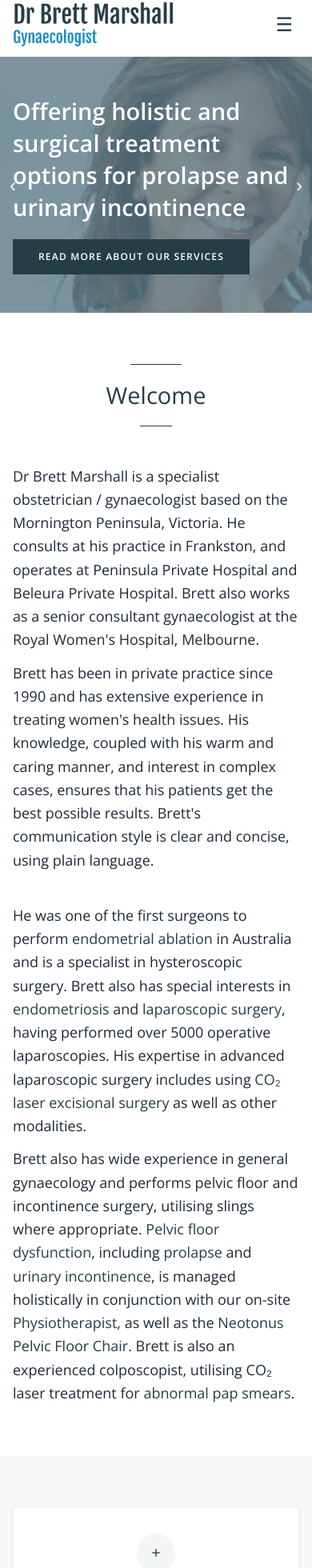
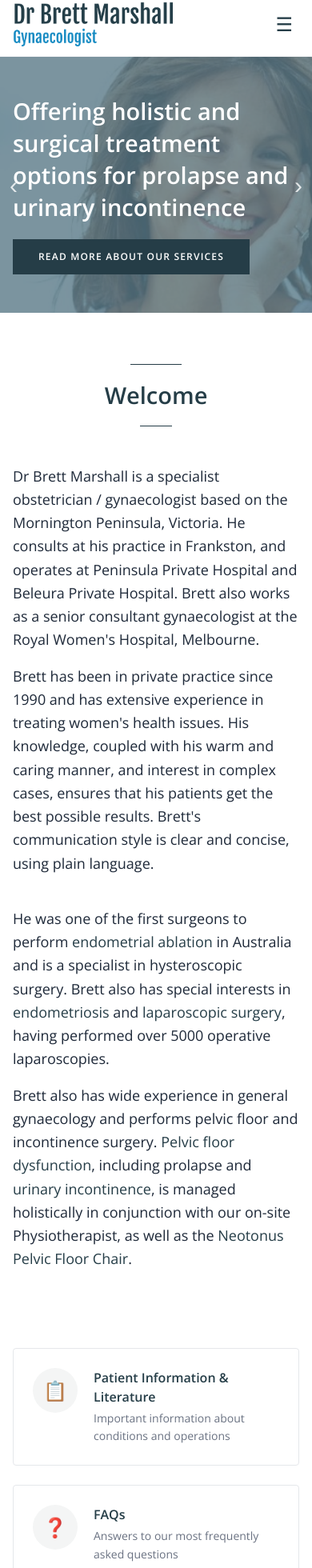
Before and after one commit to viet-commits/drbrettmarshall, a Next.js app: page / in a window 390 px wide. Shown: the part 10-1970 px from the top of the page at 80% size. Built offline with nearby package versions, Linux system fonts and the light colour scheme.

Commit message:
Major audit fix: 5-col footer (matching live), correct CTA 2×2 layout, removed old footer with logo+associations, body text 18px, headings 29px/600w

```diff
--- a/pages/_app.tsx
+++ b/pages/_app.tsx
@@ -3,6 +3,53 @@ import type { AppProps } from "next/app";
 import Head from "next/head";
 import Link from "next/link";
 import { useState } from "react";
+import cleanContent from "../data/clean_content.json";
+
+const CONDITION_SLUGS = [
+  "abnormal-pap-smears-vulval-disorders","adhesions","endometriosis",
+  "fibroids","infertility","menorrhagia-heavy-periods","pcos",
+  "pelvic-organ-prolapse","pelvic-pain","urinary-incontinence"
+];
+
+function FooterLinks() {
+  const services = cleanContent.services as Record<string, { title: string }>;
+  const procedureSlugs = Object.keys(services).filter(s => !CONDITION_SLUGS.includes(s));
+
+  const cols = [
+    { heading: "Site Links", links: [
+      ["About Dr Marshall","/about"],["Patient Information","/patient-information"],["Services","/our-services"],
+      ["Frequently Asked Questions","/frequently-asked-questions-faq"],["Contact Us","/contact"],
+      ["Disclaimer","/disclaimer"],["Privacy Policy","/privacy-policy"],
+    ]},
+    { heading: "For Patients", links: [
+      ["Patient Information & Forms","/patient-information"],["Operations and Conditions","/our-services"],
+      ["About your visit","/about-your-visit"],["New Patient Registration","/patient-forms/new-patient-form"],
+      ["Photo Gallery","/for-doctors"],
+    ]},
+    { heading: "For Doctors", links: [
+      ["Refer a Patient","/refer-a-patient"],["Photo Gallery","/for-doctors"],
+    ]},
+    { heading: "Conditions Treated", links: CONDITION_SLUGS.slice(0,8).map(s => [services[s]?.title || s, `/services/${s}`]) },
+    { heading: "Procedures", links: procedureSlugs.slice(0,8).map(s => [services[s]?.title || s, `/services/${s}`]) },
+  ];
+
+  return (
+    <div className="max-w-[1200px] mx-auto px-4 py-12">
+      <div className="grid grid-cols-2 md:grid-cols-3 lg:grid-cols-5 gap-8">
+        {cols.map(col => (
+          <div key={col.heading}>
+            <h4 className="text-[#8bb2c4] text-lg font-semibold mb-4">{col.heading}</h4>
+            <ul className="space-y-1.5">
+              {col.links.map(([label, href]) => (
+                <li key={label}><a href={href} className="text-base text-white/90 hover:text-white hover:underline transition-colors">{label}</a></li>
+              ))}
+            </ul>
+          </div>
+        ))}
+      </div>
+    </div>
+  );
+}
 
 export default function App({ Component, pageProps }: AppProps) {
   const [mobileOpen, setMobileOpen] = useState(false);
@@ -99,48 +146,11 @@ export default function App({ Component, pageProps }: AppProps) {
           <Component {...pageProps} />
         </main>
 
-        {/* Footer */}
-        <footer className="bg-[#101820] text-white mt-16">
-          <div className="max-w-[1200px] mx-auto px-4 py-14">
-            <div className="grid grid-cols-1 md:grid-cols-3 gap-10 mb-10">
-              <div>
-                <img src="/images/DBM_Logo-uai-258x72.png" alt="Dr Brett Marshall" className="h-12 w-auto mb-4 brightness-0 invert opacity-80" />
-                <p className="text-sm text-gray-400 leading-relaxed">
-                  Specialist Obstetrician & Gynaecologist<br />
-                  Suite 3, 7 Foot Street, Frankston VIC 3199<br />
-                  <a href="tel:+613****6411" className="hover:text-white">03 9776 6411</a>
-                </p>
-              </div>
-              <div>
-                <h4 className="text-sm font-semibold uppercase tracking-wider mb-4 text-gray-300">Quick Links</h4>
-                <ul className="text-sm text-gray-400 space-y-1.5">
-                  <li><a href="/about" className="hover:text-white transition-colors">About Dr Marshall</a></li>
-                  <li><a href="/our-services" className="hover:text-white transition-colors">Our Services</a></li>
-                  <li><a href="/patient-information" className="hover:text-white transition-colors">Patient Information</a></li>
-                  <li><a href="/request-an-appointment" className="hover:text-white transition-colors">Request Appointment</a></li>
-                  <li><a href="/contact" className="hover:text-white transition-colors">Contact</a></li>
-                </ul>
-              </div>
-              <div>
-                <h4 className="text-sm font-semibold uppercase tracking-wider mb-4 text-gray-300">Professional Associations</h4>
-                <div className="grid grid-cols-3 gap-3">
-                  <img src="/images/eshrelogo-uai-258x103.png" alt="ESHRE" className="h-12 w-auto object-contain" />
-                  <img src="/images/ama_logo250-uai-258x103.png" alt="AMA" className="h-12 w-auto object-contain" />
-                  <img src="/images/ranzcog-uai-258x103.png" alt="RANZCOG" className="h-12 w-auto object-contain" />
-                  <img src="/images/ASCCP-textlogo-.jpg-uai-258x103.png" alt="ASCCP" className="h-12 w-auto object-contain" />
-                  <img src="/images/ISGE_logo_blauw_440x164-300x112-300x112-uai-258x103.png" alt="ISGE" className="h-12 w-auto object-contain" />
-                  <img src="/images/ages-logo-content-uai-258x103.png" alt="AGES" className="h-12 w-auto object-contain" />
-                </div>
-              </div>
-            </div>
-          </div>
-          <div className="border-t border-gray-800 text-center text-xs text-gray-500 py-4 space-x-4">
-            <span>&copy; {new Date().getFullYear()} Dr Brett Marshall</span>
-            <a href="/privacy-policy" className="hover:text-gray-300">Privacy Policy</a>
-            <span>·</span>
-            <a href="/disclaimer" className="hover:text-gray-300">Disclaimer</a>
-            <span>·</span>
-            <a href="/terms-conditions" className="hover:text-gray-300">Terms &amp; Conditions</a>
+        {/* Footer — 5-column links on brand color bg */}
+        <footer className="bg-[#253d47] text-white mt-16">
+          <FooterLinks />
+          <div className="border-t border-white/10 text-center text-sm text-gray-400 py-4">
+            &copy; {new Date().getFullYear()} Dr Brett Marshall. All rights reserved
           </div>
         </footer>
       </div>
--- a/pages/index.tsx
+++ b/pages/index.tsx
@@ -2,193 +2,99 @@ import Head from "next/head";
 import { useState, useEffect, useCallback } from "react";
 
 const slides = [
-  {
-    image: "/images/surgery-banner-e1547269060618.jpg",
-    text: "Dr Brett Marshall has extensive experience in advanced laparoscopic and hysteroscopic surgery",
-  },
-  {
-    image: "/images/incontinence-banner-e1547269083934.jpg",
-    text: "Offering holistic and surgical treatment options for prolapse and urinary incontinence",
-  },
-  {
-    image: "/images/best-results-banner-e1547269101397.jpg",
-    text: "Using the latest technology, expert knowledge, and a caring manner to deliver the best results for patients",
-  },
-  {
-    image: "/images/welcome-banner-e1547269304504.jpg",
-    text: "Providing considerable experience with professional, friendly care for a range of women's health issues",
-  },
+  { image: "/images/surgery-banner-e1547269060618.jpg", text: "Dr Brett Marshall has extensive experience in advanced laparoscopic and hysteroscopic surgery" },
+  { image: "/images/incontinence-banner-e1547269083934.jpg", text: "Offering holistic and surgical treatment options for prolapse and urinary incontinence" },
+  { image: "/images/best-results-banner-e1547269101397.jpg", text: "Using the latest technology, expert knowledge, and a caring manner to deliver the best results for patients" },
+  { image: "/images/welcome-banner-e1547269304504.jpg", text: "Providing considerable experience with professional, friendly care for a range of women's health issues" },
 ];
 
 export default function HomePage() {
   const [current, setCurrent] = useState(0);
   const [isTransitioning, setIsTransitioning] = useState(false);
-  const next = useCallback(() => {
-    if (isTransitioning) return;
-    setIsTransitioning(true);
-    setCurrent((c) => (c + 1) % slides.length);
-    setTimeout(() => setIsTransitioning(false), 700);
-  }, [isTransitioning]);
-  const prev = useCallback(() => {
-    if (isTransitioning) return;
-    setIsTransitioning(true);
-    setCurrent((c) => (c - 1 + slides.length) % slides.length);
-    setTimeout(() => setIsTransitioning(false), 700);
-  }, [isTransitioning]);
-
-  useEffect(() => {
-    const t = setInterval(next, 5000);
-    return () => clearInterval(t);
-  }, [next]);
+  const next = useCallback(() => { if (isTransitioning) return; setIsTransitioning(true); setCurrent((c) => (c + 1) % slides.length); setTimeout(() => setIsTransitioning(false), 700); }, [isTransitioning]);
+  const prev = useCallback(() => { if (isTransitioning) return; setIsTransitioning(true); setCurrent((c) => (c - 1 + slides.length) % slides.length); setTimeout(() => setIsTransitioning(false), 700); }, [isTransitioning]);
+  useEffect(() => { const t = setInterval(next, 5000); return () => clearInterval(t); }, [next]);
 
   return (
     <>
       <Head>
-        <title>Dr Brett Marshall — Specialist Obstetrician & Gynaecologist | Frankston</title>
+        <title>Dr Brett Marshall — Specialist Obstetrician &amp; Gynaecologist | Frankston</title>
         <meta name="description" content="Dr Brett Marshall is a specialist obstetrician / gynaecologist based on the Mornington Peninsula, Victoria. He consults at his practice in Frankston, and operates at Peninsula Private Hospital and Beleura Private Hospital." />
       </Head>
 
-      {/* Hero Slider — matches Uncode/Owl Carousel */}
+      {/* Hero Slider */}
       <section className="relative bg-[#253d47] overflow-hidden" style={{ minHeight: "320px" }}>
-        {/* Background images with crossfade */}
         {slides.map((slide, i) => (
-          <div
-            key={i}
-            className="absolute inset-0 transition-opacity duration-700"
-            style={{
-              opacity: i === current ? 0.35 : 0,
-              backgroundImage: `url(${slide.image})`,
-              backgroundSize: "cover",
-              backgroundPosition: "center",
-            }}
-          />
+          <div key={i} className="absolute inset-0 transition-opacity duration-700" style={{ opacity: i === current ? 0.35 : 0, backgroundImage: `url(${slide.image})`, backgroundSize: "cover", backgroundPosition: "center" }} />
         ))}
-
-        {/* Overlay — matches live site rgba(139,178,196,0.4) */}
         <div className="absolute inset-0" style={{ backgroundColor: "rgba(139, 178, 196, 0.4)" }} />
-
-        {/* Content */}
         <div className="relative z-10 max-w-[1200px] mx-auto px-4 flex items-center" style={{ minHeight: "320px" }}>
           <div className="max-w-xl py-12">
             {slides.map((slide, i) => (
-              <div
-                key={i}
-                className="transition-all duration-500"
-                style={{
-                  opacity: i === current ? 1 : 0,
-                  position: i === current ? "relative" : "absolute",
-                  top: 0,
-                  left: 0,
-                  pointerEvents: i === current ? "auto" : "none",
-                }}
-              >
+              <div key={i} className="transition-all duration-500" style={{ opacity: i === current ? 1 : 0, position: i === current ? "relative" : "absolute", top: 0, left: 0, pointerEvents: i === current ? "auto" : "none" }}>
                 {i === current && (
                   <>
-                    <h2 className="text-[29px] font-semibold text-white leading-snug mb-5" style={{ fontFamily: "'Open Sans', sans-serif" }}>
-                      {slide.text}
-                    </h2>
-                    <a
-                      href="/our-services"
-                      className="inline-block bg-[#253d47] text-white px-[31px] py-[13px] text-xs font-semibold uppercase tracking-[1.2px] hover:bg-[#2d4d57] transition-colors"
-                      style={{ border: "1px solid #253d47" }}
-                    >
-                      READ MORE ABOUT OUR SERVICES
-                    </a>
+                    <h2 className="text-[29px] font-semibold text-white leading-snug mb-5">{slide.text}</h2>
+                    <a href="/our-services" className="inline-block bg-[#253d47] text-white px-[31px] py-[13px] text-xs font-semibold uppercase tracking-[1.2px] hover:bg-[#2d4d57] transition-colors" style={{ border: "1px solid #253d47" }}>READ MORE ABOUT OUR SERVICES</a>
                   </>
                 )}
               </div>
             ))}
           </div>
         </div>
-
-        {/* Navigation arrows — matches Owl Carousel */}
-        <button
-          onClick={prev}
-          className="absolute left-0 top-1/2 -translate-y-1/2 text-white text-2xl px-3 py-8 hover:opacity-80 transition-opacity z-20"
-          aria-label="Previous slide"
-        >
-          ‹
-        </button>
-        <button
-          onClick={next}
-          className="absolute right-0 top-1/2 -translate-y-1/2 text-white text-2xl px-3 py-8 hover:opacity-80 transition-opacity z-20"
-          aria-label="Next slide"
-        >
-          ›
-        </button>
+        <button onClick={prev} className="absolute left-0 top-1/2 -translate-y-1/2 text-white/80 hover:text-white text-3xl px-3 py-8 transition-opacity z-20" aria-label="Previous">‹</button>
+        <button onClick={next} className="absolute right-0 top-1/2 -translate-y-1/2 text-white/80 hover:text-white text-3xl px-3 py-8 transition-opacity z-20" aria-label="Next">›</button>
       </section>
 
-      {/* Welcome Section */}
+      {/* Welcome */}
       <section className="max-w-[1200px] mx-auto px-4 py-16">
         <div className="text-center mb-12">
           <div className="w-16 h-px bg-[#253d47] mx-auto mb-4" />
-          <h2 className="text-[29px] font-light text-[#253d47]" style={{ fontFamily: "'Open Sans', sans-serif" }}>Welcome</h2>
+          <h2 className="text-[29px] font-semibold text-[#253d47]">Welcome</h2>
           <div className="w-10 h-px bg-[#253d47] mx-auto mt-4" />
         </div>
-
         <div className="grid grid-cols-1 md:grid-cols-2 gap-10 max-w-5xl mx-auto">
-          <div className="text-lg leading-relaxed text-gray-800 space-y-3">
-            <p>
-              Dr Brett Marshall is a specialist obstetrician / gynaecologist based on the Mornington Peninsula, Victoria. He consults at his practice in Frankston, and operates at Peninsula Private Hospital and Beleura Private Hospital. Brett also works as a senior consultant gynaecologist at the Royal Women&apos;s Hospital, Melbourne.
-            </p>
-            <p>
-              Brett has been in private practice since 1990 and has extensive experience in treating women&apos;s health issues. His knowledge, coupled with his warm and caring manner, and interest in complex cases, ensures that his patients get the best possible results. Brett&apos;s communication style is clear and concise, using plain language.
-            </p>
+          <div className="text-lg leading-relaxed text-gray-800 space-y-4">
+            <p>Dr Brett Marshall is a specialist obstetrician / gynaecologist based on the Mornington Peninsula, Victoria. He consults at his practice in Frankston, and operates at Peninsula Private Hospital and Beleura Private Hospital. Brett also works as a senior consultant gynaecologist at the Royal Women&apos;s Hospital, Melbourne.</p>
+            <p>Brett has been in private practice since 1990 and has extensive experience in treating women&apos;s health issues. His knowledge, coupled with his warm and caring manner, and interest in complex cases, ensures that his patients get the best possible results. Brett&apos;s communication style is clear and concise, using plain language.</p>
           </div>
-          <div className="text-lg leading-relaxed text-gray-800 space-y-3">
-            <p>
-              He was one of the first surgeons to perform{" "}
-              <a href="/services/endometrial-ablation" className="text-[#253d47] hover:underline">endometrial ablation</a>{" "}
-              in Australia and is a specialist in hysteroscopic surgery. Brett also has special interests in{" "}
-              <a href="/services/endometriosis" className="text-[#253d47] hover:underline">endometriosis</a>{" "}
-              and{" "}
-              <a href="/services/laparoscopic-surgery" className="text-[#253d47] hover:underline">laparoscopic surgery</a>
-              , having performed over 5000 operative laparoscopies. His expertise in advanced laparoscopic surgery includes using{" "}
-              <a href="/services/laser-laparoscopy" className="text-[#253d47] hover:underline">CO₂ laser excisional surgery</a>{" "}
-              as well as other modalities.
-            </p>
-            <p>
-              Brett also has wide experience in general gynaecology and performs pelvic floor and incontinence surgery, utilising slings where appropriate.{" "}
-              <a href="/services/pelvic-organ-prolapse" className="text-[#253d47] hover:underline">Pelvic floor dysfunction</a>
-              , including{" "}
-              <a href="/services/pelvic-organ-prolapse" className="text-[#253d47] hover:underline">prolapse</a>{" "}
-              and{" "}
-              <a href="/services/urinary-incontinence" className="text-[#253d47] hover:underline">urinary incontinence</a>
-              , is managed holistically in conjunction with our on-site{" "}
-              <a href="/services/pelvic-floor-physiotherapist" className="text-[#253d47] hover:underline">Physiotherapist</a>
-              , as well as the{" "}
-              <a href="/services/neotonus-pelvic-floor-chair" className="text-[#253d47] hover:underline">Neotonus Pelvic Floor Chair</a>
-              . Brett is also an experienced colposcopist, utilising CO₂ laser treatment for{" "}
-              <a href="/services/abnormal-pap-smears-vulval-disorders" className="text-[#253d47] hover:underline">abnormal pap smears</a>.
-            </p>
+          <div className="text-lg leading-relaxed text-gray-800 space-y-4">
+            <p>He was one of the first surgeons to perform <a href="/services/endometrial-ablation" className="text-[#253d47] hover:underline">endometrial ablation</a> in Australia and is a specialist in hysteroscopic surgery. Brett also has special interests in <a href="/services/endometriosis" className="text-[#253d47] hover:underline">endometriosis</a> and <a href="/services/laparoscopic-surgery" className="text-[#253d47] hover:underline">laparoscopic surgery</a>, having performed over 5000 operative laparoscopies.</p>
+            <p>Brett also has wide experience in general gynaecology and performs pelvic floor and incontinence surgery. <a href="/services/pelvic-organ-prolapse" className="text-[#253d47] hover:underline">Pelvic floor dysfunction</a>, including prolapse and <a href="/services/urinary-incontinence" className="text-[#253d47] hover:underline">urinary incontinence</a>, is managed holistically in conjunction with our on-site Physiotherapist, as well as the <a href="/services/neotonus-pelvic-floor-chair" className="text-[#253d47] hover:underline">Neotonus Pelvic Floor Chair</a>.</p>
           </div>
         </div>
       </section>
 
-      {/* CTA Cards Section */}
-      <section className="bg-[#f7f7f7] py-16">
+      {/* CTA Cards — 2×2 grid matching Uncode */}
+      <section className="bg-white py-8">
         <div className="max-w-[1200px] mx-auto px-4">
-          <div className="grid grid-cols-1 sm:grid-cols-2 lg:grid-cols-4 gap-6">
-            <CtaCard
-              title="Patient Information &amp; Literature"
-              subtitle="Important information about conditions and operations"
-              href="/patient-information"
-            />
-            <CtaCard
-              title="FAQs"
-              subtitle="Answers to our most frequently asked questions"
-              href="/frequently-asked-questions-faq"
-            />
-            <CtaCard
-              title="Services"
-              subtitle="Procedures and treatments available at our practice"
-              href="/our-services"
-            />
-            <CtaCard
-              title="Request an Appointment"
-              subtitle="Contact our rooms to request an appointment with Dr Marshall"
-              href="/request-an-appointment"
-            />
+          <div className="grid grid-cols-1 md:grid-cols-2 gap-6">
+            <CtaCard icon="📋" title="Patient Information & Literature" desc="Important information about conditions and operations" href="/patient-information" />
+            <CtaCard icon="❓" title="FAQs" desc="Answers to our most frequently asked questions" href="/frequently-asked-questions-faq" />
+            <CtaCard icon="🔬" title="Services" desc="Procedures and treatments available at our practice" href="/our-services" />
+            <CtaCard icon="📅" title="Request an Appointment" desc="Contact our rooms to request an appointment with Dr Marshall" href="/request-an-appointment" />
+          </div>
+        </div>
+      </section>
+
+      {/* Professional Associations — bg #f2f2f2 */}
+      <section className="bg-[#f2f2f2] py-16">
+        <div className="max-w-[1200px] mx-auto px-4">
+          <h2 className="text-[29px] font-semibold text-[#253d47] mb-2">Professional Associations and Memberships</h2>
+          <div className="w-10 h-px bg-[#253d47] mb-10" />
+          <div className="grid grid-cols-2 sm:grid-cols-3 lg:grid-cols-6 gap-4">
+            {[
+              { logo: "/images/ranzcog-uai-258x103.png", name: "RANZCOG" },
+              { logo: "/images/ASCCP-textlogo-.jpg-uai-258x103.png", name: "ASCCP" },
+              { logo: "/images/ISGE_logo_blauw_440x164-300x112-300x112-uai-258x103.png", name: "ISGE" },
+              { logo: "/images/ages-logo-content-uai-258x103.png", name: "AGES" },
+              { logo: "/images/eshrelogo-uai-258x103.png", name: "ESHRE" },
+              { logo: "/images/ama_logo250-uai-258x103.png", name: "AMA" },
+            ].map((assoc) => (
+              <div key={assoc.name} className="flex items-center justify-center p-4">
+                <img src={assoc.logo} alt={assoc.name} className="h-14 w-auto object-contain opacity-80 hover:opacity-100 transition-opacity" />
+              </div>
+            ))}
           </div>
         </div>
       </section>
@@ -196,14 +102,16 @@ export default function HomePage() {
   );
 }
 
-function CtaCard({ title, subtitle, href }: { title: string; subtitle: string; href: string }) {
+function CtaCard({ icon, title, desc, href }: { icon: string; title: string; desc: string; href: string }) {
   return (
-    <a href={href} className="block bg-white p-8 text-center rounded-sm shadow-sm border border-gray-100 hover:shadow-md hover:border-[#253d47]/30 transition-all group">
-      <div className="w-12 h-12 mx-auto mb-4 rounded-full bg-[#253d47]/5 flex items-center justify-center group-hover:bg-[#253d47]/10 transition-colors">
-        <span className="text-[#253d47] text-xl">+</span>
+    <a href={href} className="block bg-white border border-gray-200 rounded-sm p-6 hover:shadow-md hover:border-[#253d47]/30 transition-all group flex items-start gap-5">
+      <div className="w-14 h-14 rounded-full bg-[#253d47]/5 flex items-center justify-center flex-shrink-0 group-hover:bg-[#253d47]/10 transition-colors">
+        <span className="text-2xl">{icon}</span>
       </div>
-      <h3 className="font-semibold text-[#253d47] text-base mb-2">{title}</h3>
-      <p className="text-xs text-gray-500 leading-relaxed">{subtitle}</p>
+      <div>
+        <h3 className="font-semibold text-[#253d47] text-base mb-1">{title}</h3>
+        <p className="text-sm text-gray-500 leading-relaxed">{desc}</p>
+      </div>
     </a>
   );
 }
```
Also changed, not shown: pages/our-services.tsx (+4 -8 lines).
